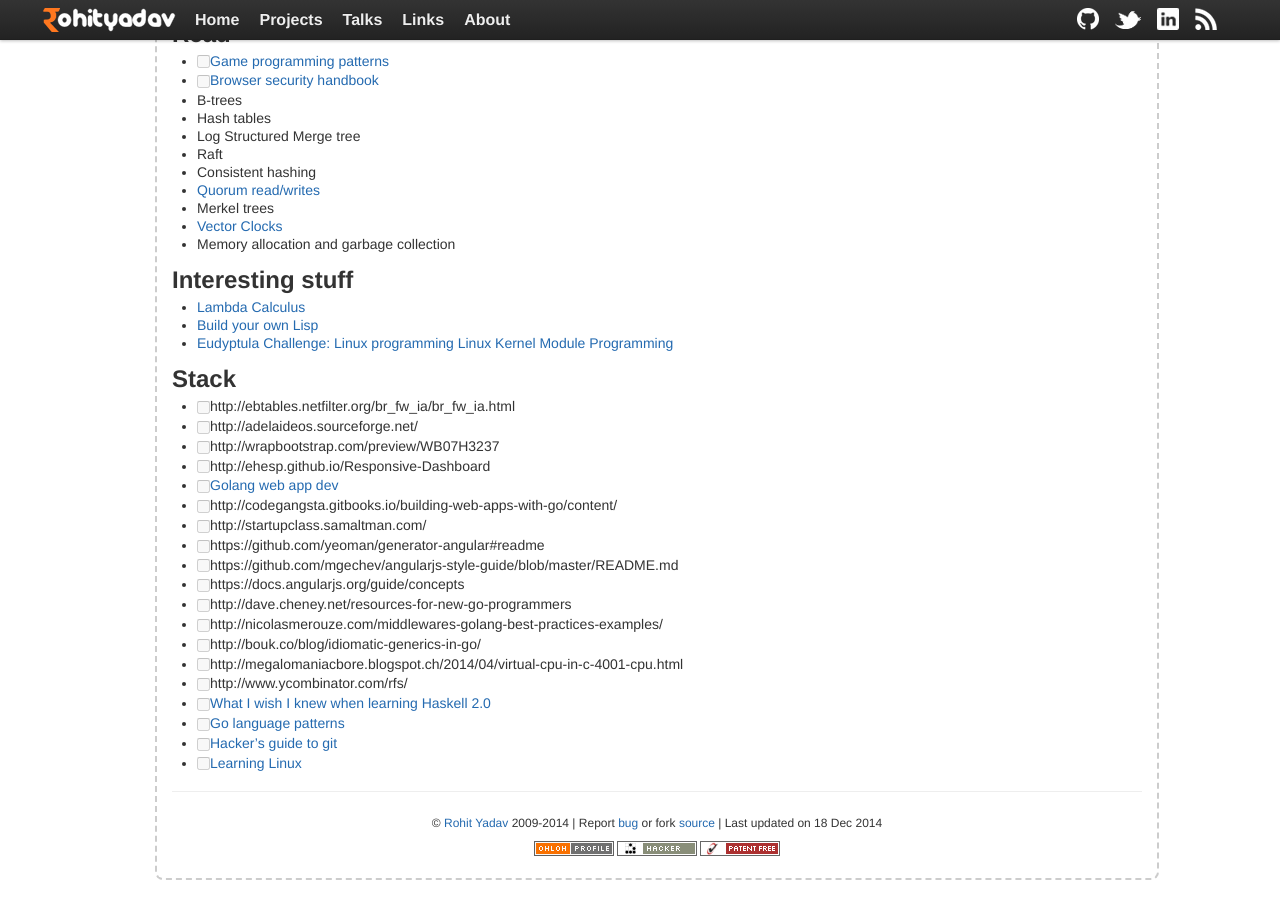
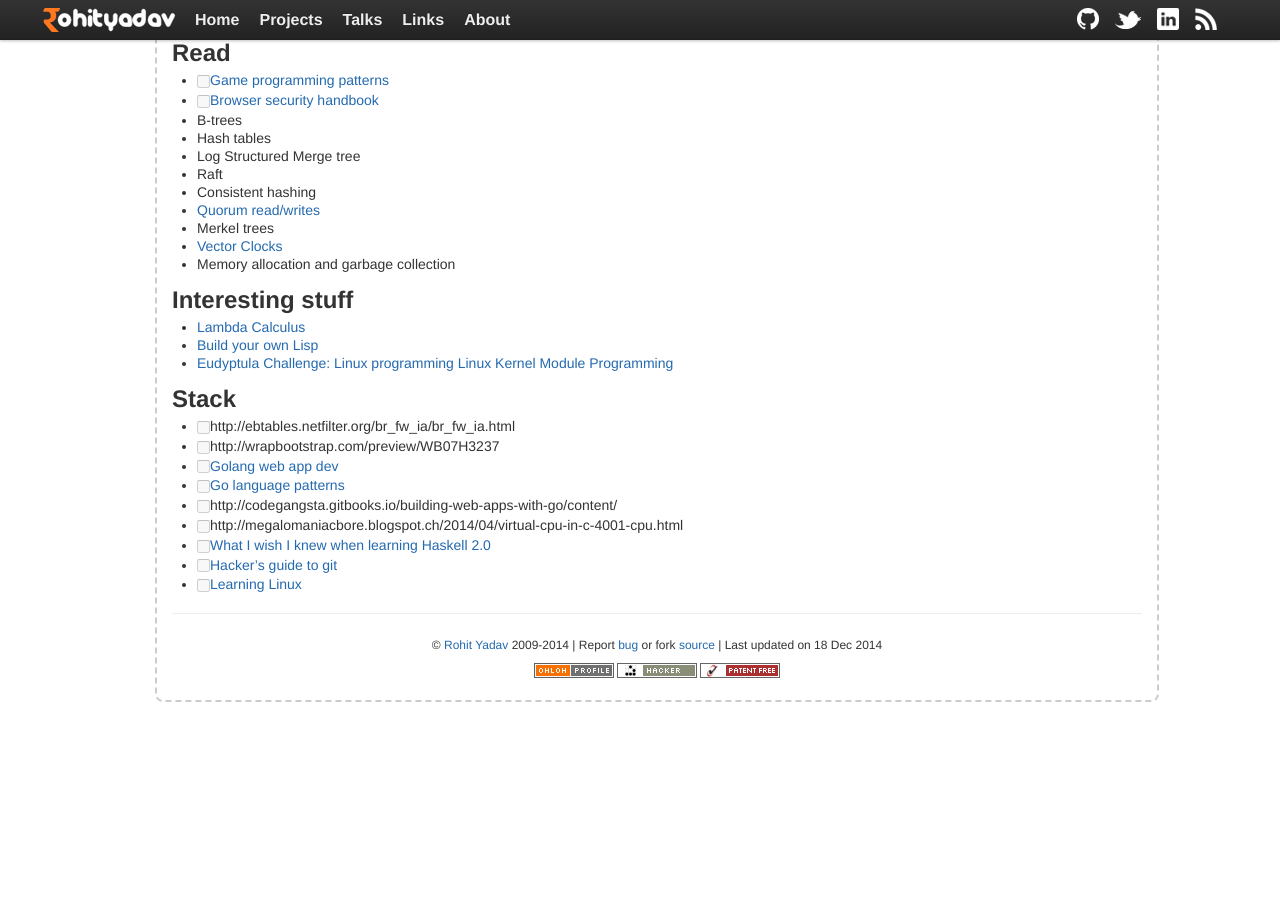
Before and after one commit to rohityadavcloud/rohityadavcloud.github.io, a Jekyll site: the page built from kaizen/index.markdown, in a window 1280 px wide and 900 px high, scrolled down 2554 px. Built offline with Jekyll 4.4.1, drawn with Linux system fonts in a browser that asks for light colours; after the commit the page ends 3276 px from its top, so only the background shows below that; some of the changed lines change nothing that is shown; some of the changed text lies outside the part shown.

Commit message:
kaizen: pop stash
Signed-off-by: Rohit Yadav <rohit@scaleninja.com>

```diff
--- a/kaizen/index.markdown
+++ b/kaizen/index.markdown
@@ -101,6 +101,7 @@ tagline: List for 2014
 - [ ] 8086: http://www.csi.ucd.ie/staff/jcarthy/home/alp/alp-05.pdf
 - [ ] http://www.cs.bham.ac.uk/~exr/lectures/opsys/10_11/lectures/os-dev.pdf
 - [ ] http://crimsonglow.ca/~kjiwa/x86-dos-boot-sector-in-c.html
+- [ ] http://adelaideos.sourceforge.net/
 
 ## Hack
 
@@ -161,21 +162,11 @@ tagline: List for 2014
 ## Stack
 
 - [ ] http://ebtables.netfilter.org/br_fw_ia/br_fw_ia.html
-- [ ] http://adelaideos.sourceforge.net/
 - [ ] http://wrapbootstrap.com/preview/WB07H3237
-- [ ] http://ehesp.github.io/Responsive-Dashboard
 - [ ] [Golang web app dev](https://github.com/astaxie/build-web-application-with-golang/blob/master/en/eBook/preface.md)
+- [ ] [Go language patterns](https://sites.google.com/site/gopatterns/)
 - [ ] http://codegangsta.gitbooks.io/building-web-apps-with-go/content/
-- [ ] http://startupclass.samaltman.com/
-- [ ] https://github.com/yeoman/generator-angular#readme
-- [ ] https://github.com/mgechev/angularjs-style-guide/blob/master/README.md
-- [ ] https://docs.angularjs.org/guide/concepts
-- [ ] http://dave.cheney.net/resources-for-new-go-programmers
-- [ ] http://nicolasmerouze.com/middlewares-golang-best-practices-examples/
-- [ ] http://bouk.co/blog/idiomatic-generics-in-go/
 - [ ] http://megalomaniacbore.blogspot.ch/2014/04/virtual-cpu-in-c-4001-cpu.html
-- [ ] http://www.ycombinator.com/rfs/
 - [ ] [What I wish I knew when learning Haskell 2.0](http://dev.stephendiehl.com/hask/#cabal)
-- [ ] [Go language patterns](https://sites.google.com/site/gopatterns/)
 - [ ] [Hacker's guide to git](http://wildlyinaccurate.com/a-hackers-guide-to-git)
 - [ ] [Learning Linux](http://www.tldp.org/LDP/tlk/tlk-toc.html)
```
